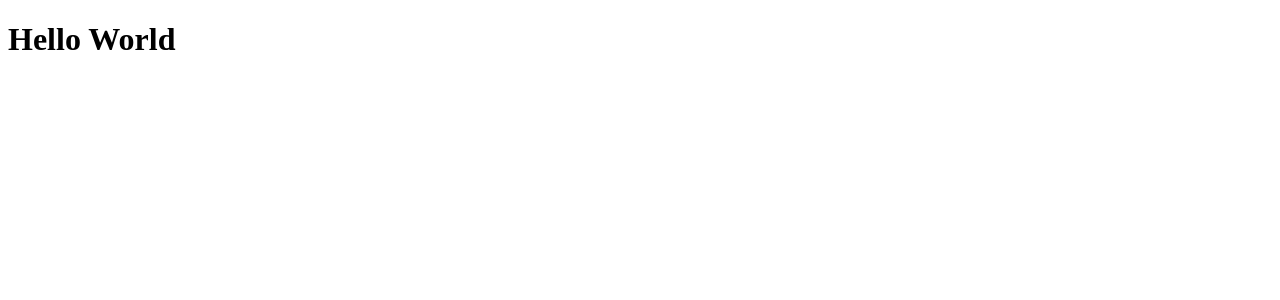
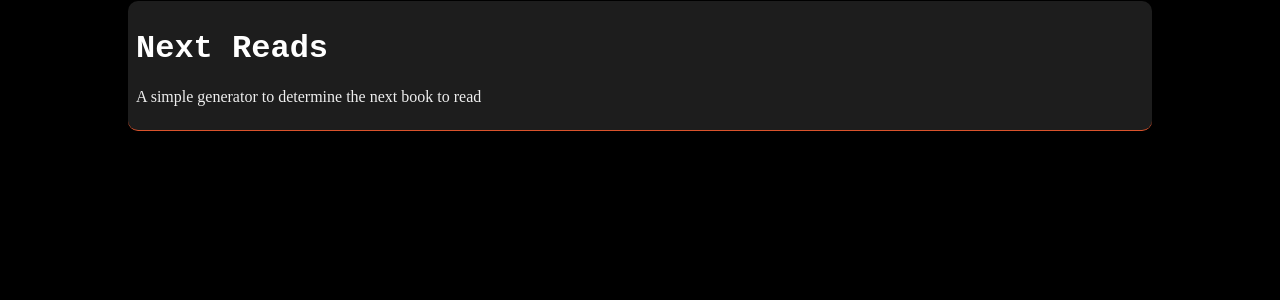
Before and after one commit to UjuE/NewReads, a React (Create React App) app: page / in a window 1280 px wide. Shown: the top 300 px of the page. Built offline with nearby package versions, Linux system fonts and the light colour scheme.

Commit message:
The header is in. No tests.

```diff
--- /dev/null
+++ b/src/component-styles/WelcomeText.css
@@ -0,0 +1,13 @@
+#welcome-block {
+    margin-top: 0.5px;
+    background-color: #1d1d1d;
+    border-radius: 10px;
+    height: 15%;
+    padding: 8px;
+    color: #eeeeee;
+    border-bottom: #da532c solid 1px;
+}
+
+#sub-titles {
+    margin-top: -8px;
+}
--- a/src/components/App.js
+++ b/src/components/App.js
@@ -1,10 +1,11 @@
 import React from "react";
+import WelcomeText from "./WelcomeText";
 
 class App extends React.Component {
     render() {
         return (
             <div className="component-app">
-                <h1>Hello World</h1>
+                <WelcomeText/>
             </div>
         );
     }
--- /dev/null
+++ b/src/components/WelcomeText.js
@@ -0,0 +1,14 @@
+import React from "react";
+import "../component-styles/WelcomeText.css"
+
+class WelcomeText extends React.Component {
+    render() {
+        return (
+            <div id="welcome-block">
+                <h1 id="title">Next Reads</h1>
+                <p id="sub-title">A simple generator to determine the next book to read</p>
+            </div>
+        )
+    }
+}
+export default WelcomeText
--- /dev/null
+++ b/src/index.css
@@ -0,0 +1,14 @@
+html {
+    background-color: #000000;
+}
+
+body {
+    width: 80%;
+    margin: 0 auto;
+    display: block;
+}
+
+h1, h2, h3, h4, h5, h6 {
+    color: #ffffff;
+    font-family: "gubblebum-blocky", monospace;
+}
--- a/src/index.js
+++ b/src/index.js
@@ -1,5 +1,6 @@
 import React from "react";
 import ReactDOM from "react-dom";
 import App from "./components/App";
+import "./index.css"
 
 ReactDOM.render(<App />, document.getElementById("root"));
```
